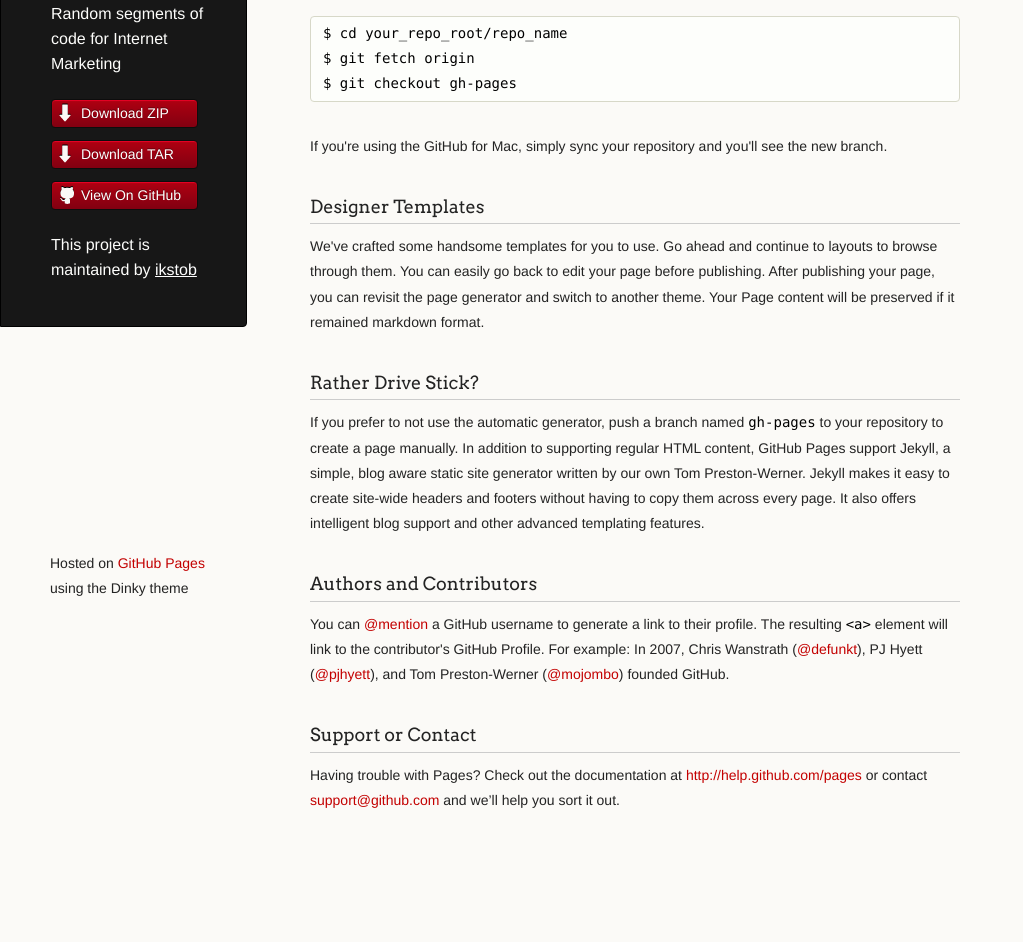
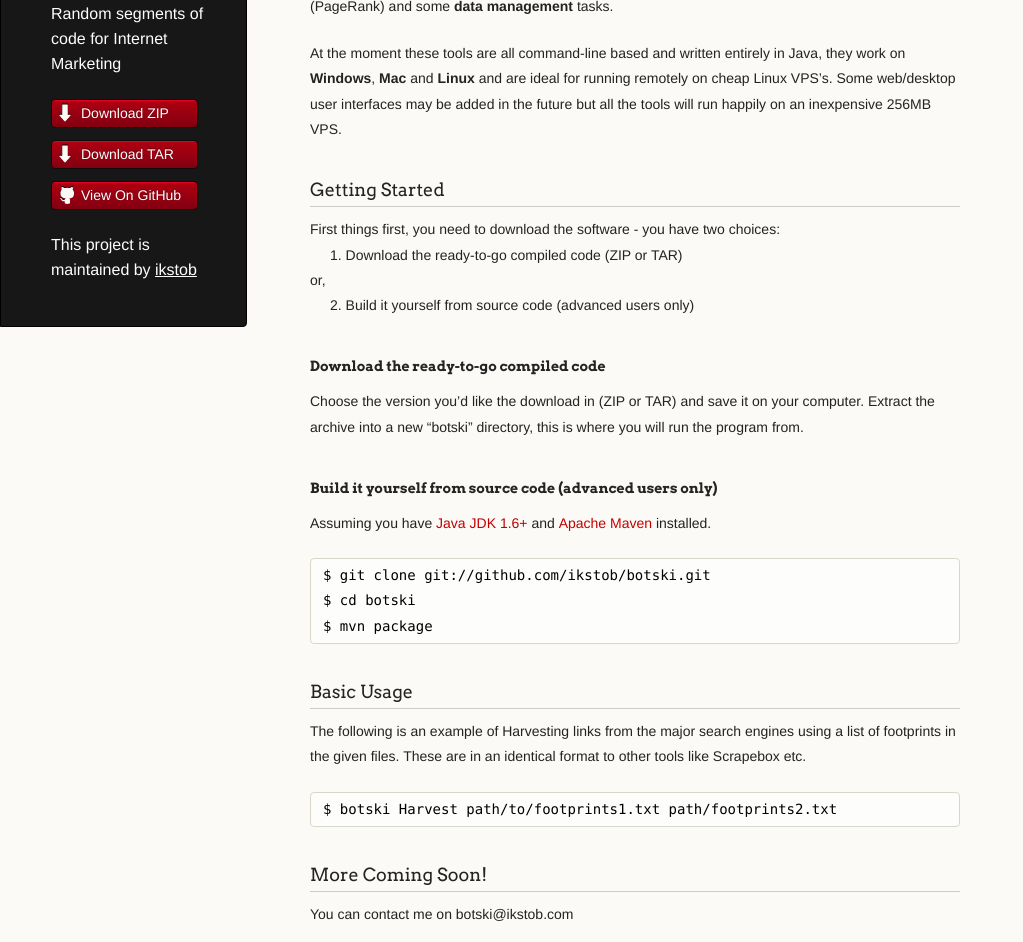
Before and after one commit to ikstob/ikstob.github.com, a plain HTML site: page index.html in a window 1280 px wide. Shown: the part 167-1109 px from the top of the page, without its empty margins (0-1023 px from the left). Before the commit the page ends 1052 px from the top, so only its background shows below. Drawn offline with Linux system fonts and the light colour scheme.

Commit message:
updated homepage

```diff
--- a/index.html
+++ b/index.html
@@ -20,9 +20,9 @@
         <p class="header">Random segments of code for Internet Marketing</p>
 
         <ul>
-          <li class="download"><a class="buttons" href="https://github.com/ikstob/isktob.github.com/zipball/master">Download ZIP</a></li>
-          <li class="download"><a class="buttons" href="https://github.com/ikstob/isktob.github.com/tarball/master">Download TAR</a></li>
-          <li><a class="buttons github" href="https://github.com/ikstob/isktob.github.com">View On GitHub</a></li>
+          <li class="download"><a class="buttons" href="https://github.com/ikstob/botski/zipball/master">Download ZIP</a></li>
+          <li class="download"><a class="buttons" href="https://github.com/ikstob/botski/tarball/master">Download TAR</a></li>
+          <li><a class="buttons github" href="https://github.com/ikstob/botski">View On GitHub</a></li>
         </ul>
 
         <p class="header">This project is maintained by <a class="header name" href="https://github.com/ikstob">ikstob</a></p>
@@ -30,35 +30,49 @@
 
       </header>
       <section>
-        <h3>Work in Progress</h3>
 
-<p>This automatic page generator is the easiest way to create beautiful pages for all of your projects. Author your page content here using GitHub Flavored Markdown, select a template crafted by a designer, and publish. After your page is generated, you can check out the new branch:</p>
+<h3>About</h3>
 
-<pre><code>$ cd your_repo_root/repo_name
-$ git fetch origin
-$ git checkout gh-pages
+<p>“botski” is quite simply a selection of tools to automate some of the more tedious tasks related to Internet Marketing.  These tools include being able to <strong>harvest</strong> thousands of links from the major search engines, <strong>fetch</strong> and <strong>scrape</strong> web pages for particular patterns, <strong>check</strong> for page and domain related attributes (PageRank) and some <strong>data management</strong> tasks.</p>
+
+<p>At the moment these tools are all command-line based and written entirely in Java, they work on <strong>Windows</strong>, <strong>Mac</strong> and <strong>Linux</strong> and are ideal for running remotely on cheap Linux VPS’s.  Some web/desktop user interfaces may be added in the future but all the tools will run happily on an inexpensive 256MB VPS.</p>
+
+<h3>Getting Started</h3>
+
+First things first, you need to download the software - you have two choices:
+<ol>
+<li>Download the ready-to-go compiled code (ZIP or TAR)</li>
+or,
+<li>Build it yourself from source code (advanced users only)</li>
+</ol>
+
+<h4>Download the ready-to-go compiled code</h4>
+
+<p>Choose the version you’d like the download in (ZIP or TAR) and save it on your computer.  Extract the archive into a new “botski” directory, this is where you will run the program from.</p>
+
+<h4>Build it yourself from source code (advanced users only)</h4>
+
+<p>Assuming you have <a href=”http://www.java.com/java6download/”>Java JDK 1.6+</a> and <a href=”http://maven.apache.org/”>Apache Maven</a> installed.</p>
+
+<pre><code>$ git clone git://github.com/ikstob/botski.git
+$ cd botski
+$ mvn package
 </code></pre>
 
-<p>If you're using the GitHub for Mac, simply sync your repository and you'll see the new branch.</p>
+<h3>Basic Usage</h3>
 
-<h3>Designer Templates</h3>
+<p>The following is an example of Harvesting links from the major search engines using a list of footprints in the given files. These are in an identical format to other tools like Scrapebox etc.</p>
 
-<p>We've crafted some handsome templates for you to use. Go ahead and continue to layouts to browse through them. You can easily go back to edit your page before publishing. After publishing your page, you can revisit the page generator and switch to another theme. Your Page content will be preserved if it remained markdown format.</p>
+<pre><code>$ botski Harvest path/to/footprints1.txt path/footprints2.txt
+</code></pre>
 
-<h3>Rather Drive Stick?</h3>
+<h3>More Coming Soon!</h3>
 
-<p>If you prefer to not use the automatic generator, push a branch named <code>gh-pages</code> to your repository to create a page manually. In addition to supporting regular HTML content, GitHub Pages support Jekyll, a simple, blog aware static site generator written by our own Tom Preston-Werner. Jekyll makes it easy to create site-wide headers and footers without having to copy them across every page. It also offers intelligent blog support and other advanced templating features.</p>
+<p>You can contact me on botski@ikstob.com</p>
 
-<h3>Authors and Contributors</h3>
-
-<p>You can <a href="https://github.com/blog/821" class="user-mention">@mention</a> a GitHub username to generate a link to their profile. The resulting <code>&lt;a&gt;</code> element will link to the contributor's GitHub Profile. For example: In 2007, Chris Wanstrath (<a href="https://github.com/defunkt" class="user-mention">@defunkt</a>), PJ Hyett (<a href="https://github.com/pjhyett" class="user-mention">@pjhyett</a>), and Tom Preston-Werner (<a href="https://github.com/mojombo" class="user-mention">@mojombo</a>) founded GitHub.</p>
-
-<h3>Support or Contact</h3>
-
-<p>Having trouble with Pages? Check out the documentation at <a href="http://help.github.com/pages">http://help.github.com/pages</a> or contact <a href="mailto:support@github.com">support@github.com</a> and we’ll help you sort it out.</p>
       </section>
       <footer>
-        <p><small>Hosted on <a href="https://pages.github.com">GitHub Pages</a> using the Dinky theme</small></p>
+        <p><small><!-- Hosted on <a href="https://pages.github.com">GitHub Pages</a> using the Dinky theme --></small></p>
       </footer>
     </div>
     <!--[if !IE]><script>fixScale(document);</script><![endif]-->
```
